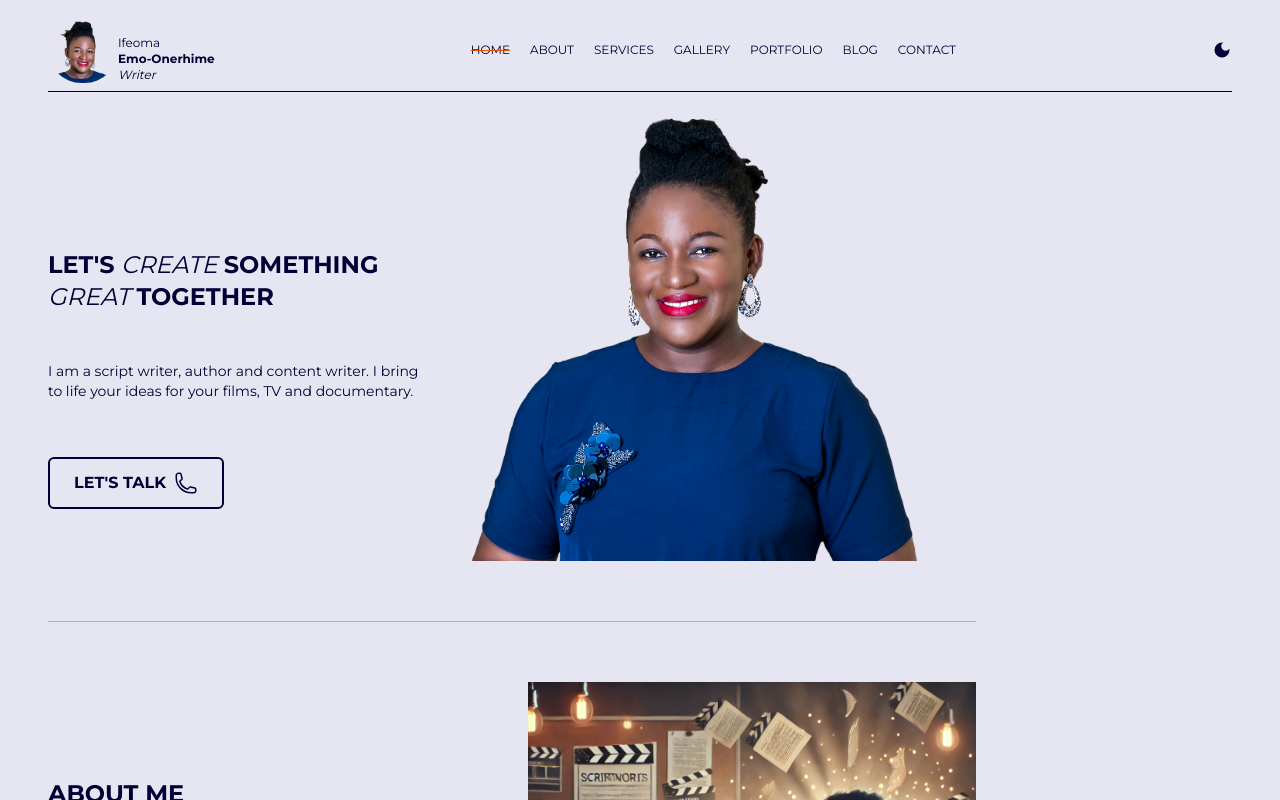
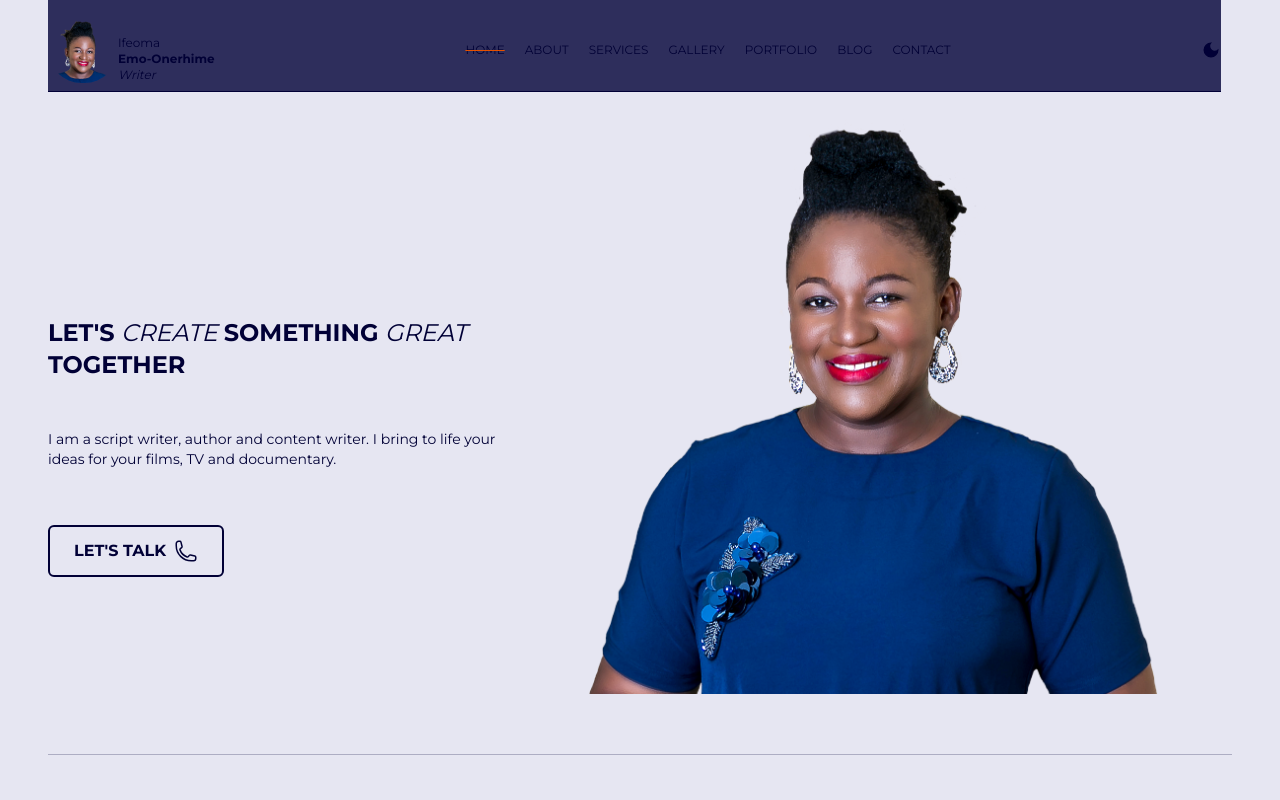
Before and after one commit to eonerhime/scriptwriter, a Next.js app: page / in a window 1280 px wide. Shown: the top 800 px of the page. Built offline with nearby package versions, Linux system fonts and the light colour scheme.

Commit message:
Added sticky nav and nav display on mobile

```diff
--- a/src/app/layout.js
+++ b/src/app/layout.js
@@ -30,7 +30,7 @@ export default function RootLayout({ children }) {
         <ThemeProvider attribute="class" defaultTheme="system">
           <Header />
           <div className="flex-1 flex flex-col w-full h-full">
-            <main className="flex-grow flex flex-col justify-between w-full max-w-5xl px-6 md:px-12">
+            <main className="flex-grow flex flex-col justify-between w-full max-w-7xl px-6 md:px-12">
               {children}
             </main>
           </div>
--- a/src/components/Header.js
+++ b/src/components/Header.js
@@ -5,7 +5,7 @@ import DarkModeSwitch from "./DarkModeSwtch";
 
 function Header() {
   return (
-    <header className="border-b border-primary-300 mx-6 md:mx-12 pb-2 z-20">
+    <header className="fixed w-11/12 transparent-bg-primary-500 border-b border-primary-300 mx-6 md:mx-12 pb-2 z-20">
       <div className="flex justify-between gap-6 items-center mt-4 ">
         <MobileMenu />
         <Logo />
--- a/src/components/HomeContent.js
+++ b/src/components/HomeContent.js
@@ -62,8 +62,8 @@ export default function HomeContent({ profileImage }) {
   return (
     <>
       {/* Landing Content */}
-      <section className="grid grid-cols-1 min-[601px]:grid-cols-[40%_60%] text-start">
-        <div className="order-2 mt-4 z-30 flex flex-col justify-center min-[601px]:mt-20 min-[601px]:order-1 md:gap-8">
+      <section className="grid grid-cols-1 min-[601px]:grid-cols-[40%_60%] text-start mt-24">
+        <div className="order-2 mt-4 flex flex-col justify-center min-[601px]:mt-20 min-[601px]:order-1 md:gap-8">
           {/* Animated Heading */}
           <motion.p
             className="mt-6 text-xl min-[601px]:text-2xl uppercase"
--- a/src/components/MobileMenu.js
+++ b/src/components/MobileMenu.js
@@ -25,11 +25,11 @@ export default function MobileMenu() {
 
       {/* Mobile Menu */}
       <nav
-        className={`absolute top-16 left-0 w-3/4 dark:bg-primary-500 text-primary-50 p-6 space-y-4 shadow-md transition-transform ${
+        className={`absolute top-16 left-0 w-11/12 text-primary-50 z-10 font-semibold  transparent-bg-primary-500 text-primary-50 p-6 space-y-4 shadow-md transition-transform ${
           menuOpen ? "translate-x-0" : "-translate-x-full"
-        } md:hidden bg-primary-500 bg-opacity-25`}
+        } md:hidden bg-opacity-25`}
       >
-        <ul className="flex flex-col items-start gap-4">
+        <ul className="grid grid-cols-2 items-start gap-6">
           <li>
             <Link
               href="/"
--- a/src/styles/globals.css
+++ b/src/styles/globals.css
@@ -211,6 +211,9 @@
   background-color: var(--color-accent-950);
 }
 
+.transparent-bg-primary-500 {
+  background-color: rgb(1, 0, 54, 0.8);
+}
 /* Dark mode */
 /* .dark-text-primary-50 {
   color: var(--color-primary-50);
```
